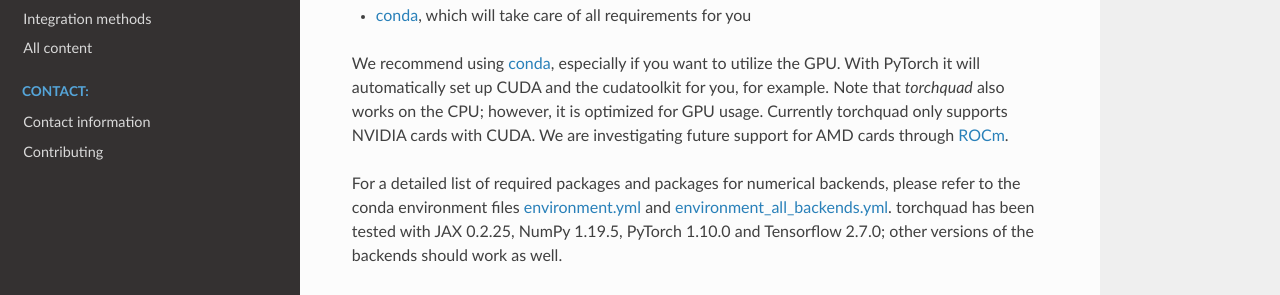
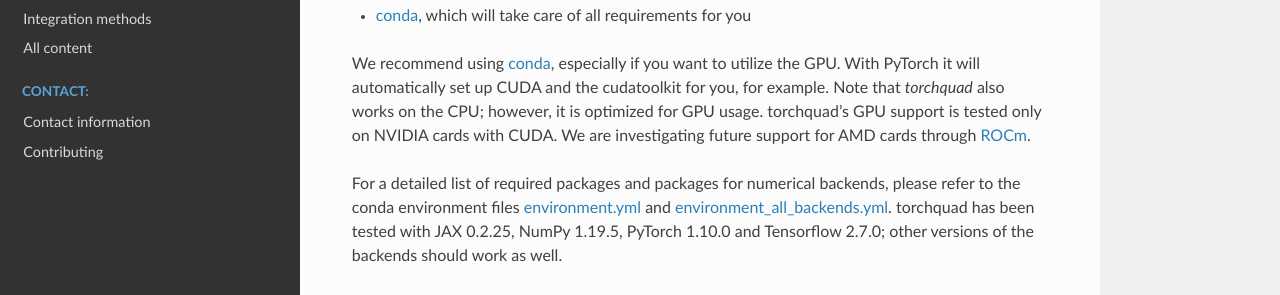
Before and after one commit to esa/torchquad, a Sphinx documentation site: the page built from docs/source/install.rst, in a window 1280 px wide and 900 px high. Shown: the part 380-675 px from the top of the window. Built offline with Sphinx 7.4.7 and the Read the Docs theme 2.0.0, drawn with Linux system fonts in a browser that asks for light colours; formulas are drawn with MathJax 3.

Commit message:
Documentation: Do not claim that torchquad only works with CUDA

```diff
--- a/docs/source/install.rst
+++ b/docs/source/install.rst
@@ -16,7 +16,7 @@
 We recommend using `conda <https://docs.conda.io/en/latest/>`_, especially if you want to utilize the GPU.
 With PyTorch it will automatically set up CUDA and the cudatoolkit for you, for example.
 Note that *torchquad* also works on the CPU; however, it is optimized for GPU usage.
-Currently torchquad only supports NVIDIA cards with CUDA. We are investigating future support for AMD cards through `ROCm <https://pytorch.org/blog/pytorch-for-amd-rocm-platform-now-available-as-python-package/>`_.
+torchquad's GPU support is tested only on NVIDIA cards with CUDA. We are investigating future support for AMD cards through `ROCm <https://pytorch.org/blog/pytorch-for-amd-rocm-platform-now-available-as-python-package/>`_.
 
 For a detailed list of required packages and packages for numerical backends,
 please refer to the conda environment files `environment.yml <https://github.com/esa/torchquad/blob/main/environment.yml>`_ and
```
Also changed, not shown: README.md (+1 -1 lines).
